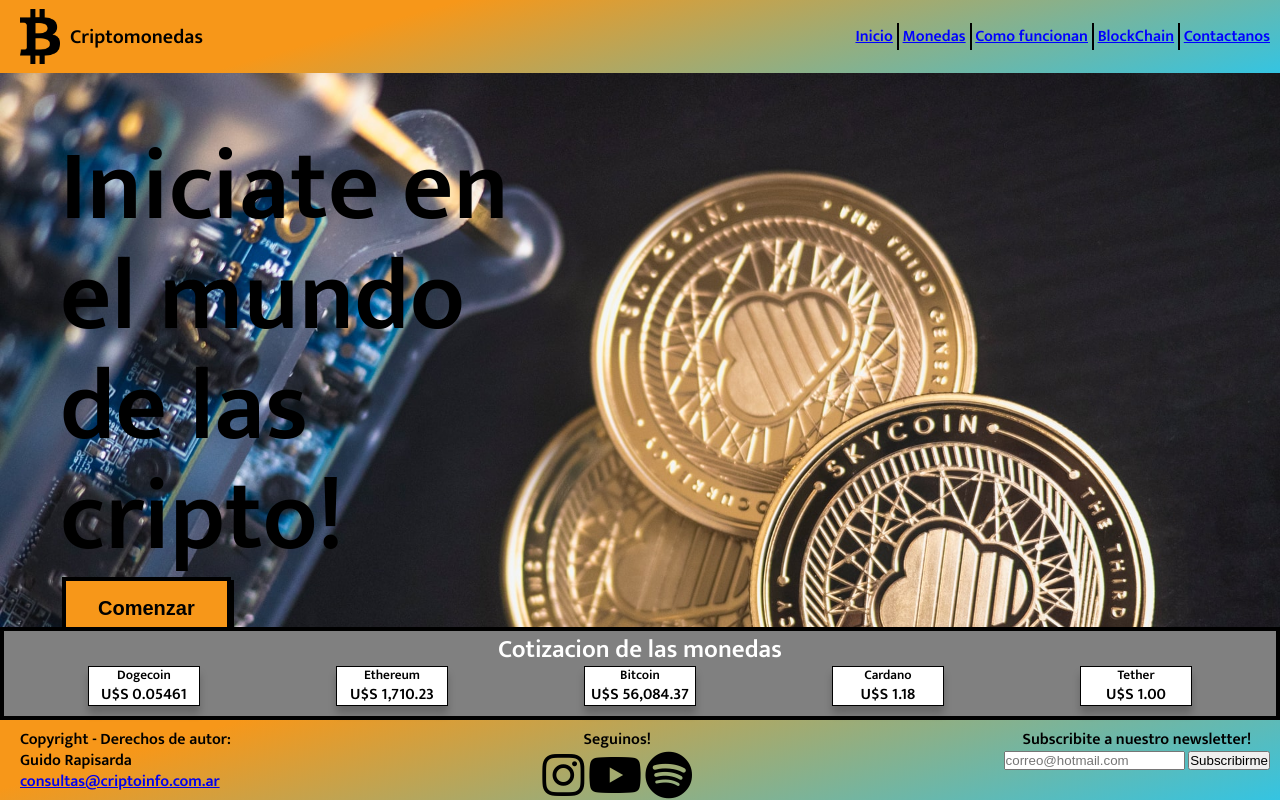
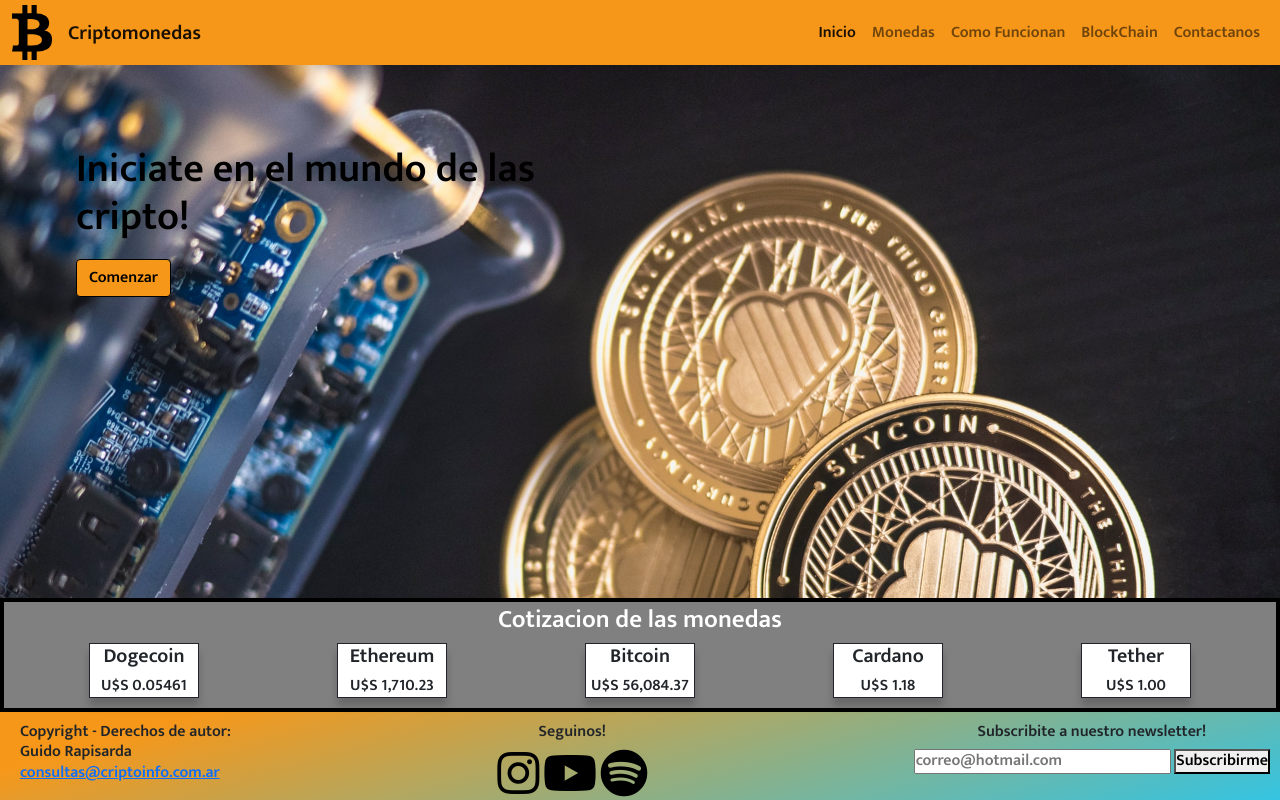
Before and after one commit to guidorapisarda/criptomonedas, a plain HTML site: page index.html in a window 1280 px wide. Drawn offline with nearby package versions, Linux system fonts and the light colour scheme.

Commit message:
Cambio a Bootstrap de Nav + Hero

```diff
--- a/css/estilos.css
+++ b/css/estilos.css
@@ -8,6 +8,9 @@
 body {
     font-family: 'Mukta', sans-serif;
     height: 100vh;
+}
+.navbar-toggler{
+    margin-right: 0;
 }
 
 /* Seteando las imagenes de fondo por página */
@@ -52,6 +55,13 @@ body {
     display: flex;
     overflow: hidden;
     width: 100%;
+}
+
+.bg-orange{
+    background: rgba(247,151,25,1);
+}
+.navbar {
+    padding: 0;
 }
 
 .nav__logo {
@@ -161,6 +171,18 @@ body {
 
 /* Modificando el titulo de la hero image */
 
+.heroPosition{
+    margin-left: 5vw;
+    margin-top: 10vh;
+    line-height: 1.1;
+}
+
+.heroSize{
+    font-size: 3em;
+    color: black;
+    text-align: left;
+}
+
 .main__hero {
     max-width: 40%;
     margin-left: 60px;
@@ -178,32 +200,16 @@ body {
 
 /* Modificando el boton del hero image*/
 
-.main__hero__buttonHero {
+.btn-primary{
     background-color: #f79719;
-    border: none;
-    color: #f79719;
-    padding: 16px 32px;
-    text-align: center;
-    text-decoration: none;
-    display: inline-block;
-    font-size: 16px;
-    margin: 4px 2px;
-    transition-duration: 0.4s;
-    cursor: pointer;
-    background-color: #f79719;
-    color: black;
-    border: 4px solid black;
-    font-weight: bold;
-    font-size: 20px;
-    box-shadow: 3px 3px;
+    border-color: black;
+    color:black;
 }
 
-.main__hero__buttonHero:hover {
+.btn-primary:hover{
     background-color: black;
     color: #f79719;
-    border: 4px solid #f79719;
-    box-shadow: 3px 3px;
-    transform: scale(1.15,1.3)
+    border-color: #f79719;
 }
 
 /* Creando las cartas y asignandole estilos */
--- a/index.html
+++ b/index.html
@@ -1,5 +1,6 @@
 <!DOCTYPE html>
 <html lang="es">
+
 <head>
     <meta charset="UTF-8" />
     <meta http-equiv="X-UA-Compatible" content="IE=edge" />
@@ -9,44 +10,67 @@
     <link href="https://fonts.googleapis.com/css2?family=Mukta:wght@600&display=swap" rel="stylesheet">
     <!-- END of importing font -->
     <!-- START Importing Font Awesome -->
-	<link rel="stylesheet" href="https://pro.fontawesome.com/releases/v5.10.0/css/all.css" integrity="sha384-AYmEC3Yw5cVb3ZcuHtOA93w35dYTsvhLPVnYs9eStHfGJvOvKxVfELGroGkvsg+p" crossorigin="anonymous"/>
+    <link rel="stylesheet" href="https://pro.fontawesome.com/releases/v5.10.0/css/all.css" integrity="sha384-AYmEC3Yw5cVb3ZcuHtOA93w35dYTsvhLPVnYs9eStHfGJvOvKxVfELGroGkvsg+p" crossorigin="anonymous" />
     <!-- END Importing Font Awesome -->
+    <link href="https://cdn.jsdelivr.net/npm/bootstrap@5.0.0-beta3/dist/css/bootstrap.min.css" rel="stylesheet" integrity="sha384-eOJMYsd53ii+scO/bJGFsiCZc+5NDVN2yr8+0RDqr0Ql0h+rP48ckxlpbzKgwra6" crossorigin="anonymous">
     <!-- Importing CSS file -->
     <link rel="stylesheet" href="./css/estilos.css">
     <link rel="shortcut icon" href="./images/logo.ico">
     <title>Criptomonedas</title>
 </head>
+
 <body class="index">
     <header>
-		<!-- START NAV BAR-->
-		<nav class="nav">
-			<!-- START NAV BAR LOGO-->
-			<div class="nav__logo"><a class="nav__logo__link" href="./index.html"><img src="./images/logo.png" id="logo" alt="bitcoinlogo"></a></div>
-			<!-- END NAV BAR LOGO-->
+        <nav class="navbar navbar-expand-lg navbar-light bg-orange">
+            <div class="container-fluid">
+            	<a class="navbar-brand" href="./index.html"><img src="./images/logo.png" id="logo" class="d-inline-block align-text-top"></a>
+                <a class="navbar-brand" href="./index.html">Criptomonedas</a>
+                <button class="navbar-toggler" type="button" data-bs-toggle="collapse" data-bs-target="#navbarNav" aria-controls="navbarNav" aria-expanded="false" aria-label="Toggle navigation">
+                    <span class="navbar-toggler-icon"></span>
+                </button>
+                <div class="collapse navbar-collapse justify-content-end" id="navbarNav">
+                    <ul class="navbar-nav">
+                        <li class="nav-item">
+                            <a class="nav-link active" aria-current="page" href="#">Inicio</a>
+                        </li>
+                        <li class="nav-item">
+                            <a class="nav-link" href="./pages/monedas.html">Monedas</a>
+                        </li>
+                        <li class="nav-item">
+                            <a class="nav-link" href="./pages/comofuncionan.html">Como Funcionan</a>
+                        </li>
+                        <li class="nav-item">
+                            <a class="nav-link" href="./pages/blockchain.html">BlockChain</a>
+                        </li>
+                        <li class="nav-item">
+                            <a class="nav-link" href="./pages/contactanos.html">Contactanos</a>
+                        </li>
+                    </ul>
+                </div>
+            </div>
+        </nav>
+    </header>
 
-			<!-- START NAV BAR TITLE -->
-			<div class="nav__titulo"><h4>Criptomonedas</h4></div>
-			<!-- END NAV BAR TITLE -->
-
-			<!-- START NAV BAR MENU -->
-			<ul class="nav__menu">
-				<li class="nav__menu__item"><a class="nav__menu__item__link" href="./index.html">Inicio</a></li>
-				<li class="nav__menu__item"><a class="nav__menu__item__link" href="./pages/monedas.html">Monedas</a></li>
-				<li class="nav__menu__item"><a class="nav__menu__item__link" href="./pages/comofuncionan.html">Como funcionan</a></li>
-				<li class="nav__menu__item"><a class="nav__menu__item__link" href="./pages/blockchain.html">BlockChain</a></li>
-				<li class="nav__menu__item"><a class="nav__menu__item__link" href="./pages/contactanos.html">Contactanos</a></li>
-			</ul>
-			<!-- END NAV BAR MENU -->
-		</nav>
-		<!-- END NAV BAR-->
-	</header>
+    <main>
+	    <div class="container heroPosition heroSize">
+	    	<div class="row">
+	    		<div class="col-lg-6 col-md-5 col-sm-5 col-xs-5 ">
+	    			<h1 >Iniciate en el mundo de las cripto!</h1>
+	    			<div class="d-grid gap-2 col-6">
+	    				<a href="./pages/comofuncionan.html"><button class="btn btn-primary">Comenzar</button></a>
+	    			</div>
+	    		</div>
+	    	</div>
+	    </div>
+    </main>
+    <!--
     <main class="main">
         <section class="main__hero">
             <h1 class="main__hero__tituloHero">Iniciate en el mundo de las cripto!</h1>
             <a href="./pages/comofuncionan.html"><button class="main__hero__buttonHero">Comenzar</button></a>
         </section>
-
     </main>
+	 -->
     <!-- START FIRST FOOTER -->
     <footer class="foot footInColumns">
         <div class="foot__cards">
@@ -83,7 +107,6 @@
                 </p>
             </div>
             <!-- END COPYRIGHT FOOTER -->
-
             <!-- START FOLLOW US FOOTER -->
             <div class="foot__followus center__footer">
                 <h6 class="foot__followus__titulo">Seguinos!</h6>
@@ -92,10 +115,9 @@
                 <a class="foot__followus__link" href="#"><i class="fab fa-spotify fa-3x"></i></a>
             </div>
             <!-- END FOLLOW US FOOTER -->
-
             <!-- START SUBSCRIBE FOOTER -->
-			<form  method="GET" class="foot__container__form center__footer" action="#">
-				<h6 class="foot__container__form__title" >Subscribite a nuestro newsletter!</h6>
+            <form method="GET" class="foot__container__form center__footer" action="#">
+                <h6 class="foot__container__form__title">Subscribite a nuestro newsletter!</h6>
                 <input type="mail" placeholder="correo@hotmail.com">
                 <button type="submit">Subscribirme</button>
             </form>
@@ -103,5 +125,7 @@
         </div>
     </footer>
     <!-- END SECOND FOOTER -->
+    <script src="https://cdn.jsdelivr.net/npm/bootstrap@5.0.0-beta3/dist/js/bootstrap.bundle.min.js" integrity="sha384-JEW9xMcG8R+pH31jmWH6WWP0WintQrMb4s7ZOdauHnUtxwoG2vI5DkLtS3qm9Ekf" crossorigin="anonymous"></script>
 </body>
+
 </html>
```
Lines whose indentation alone changed are shown as unchanged.
